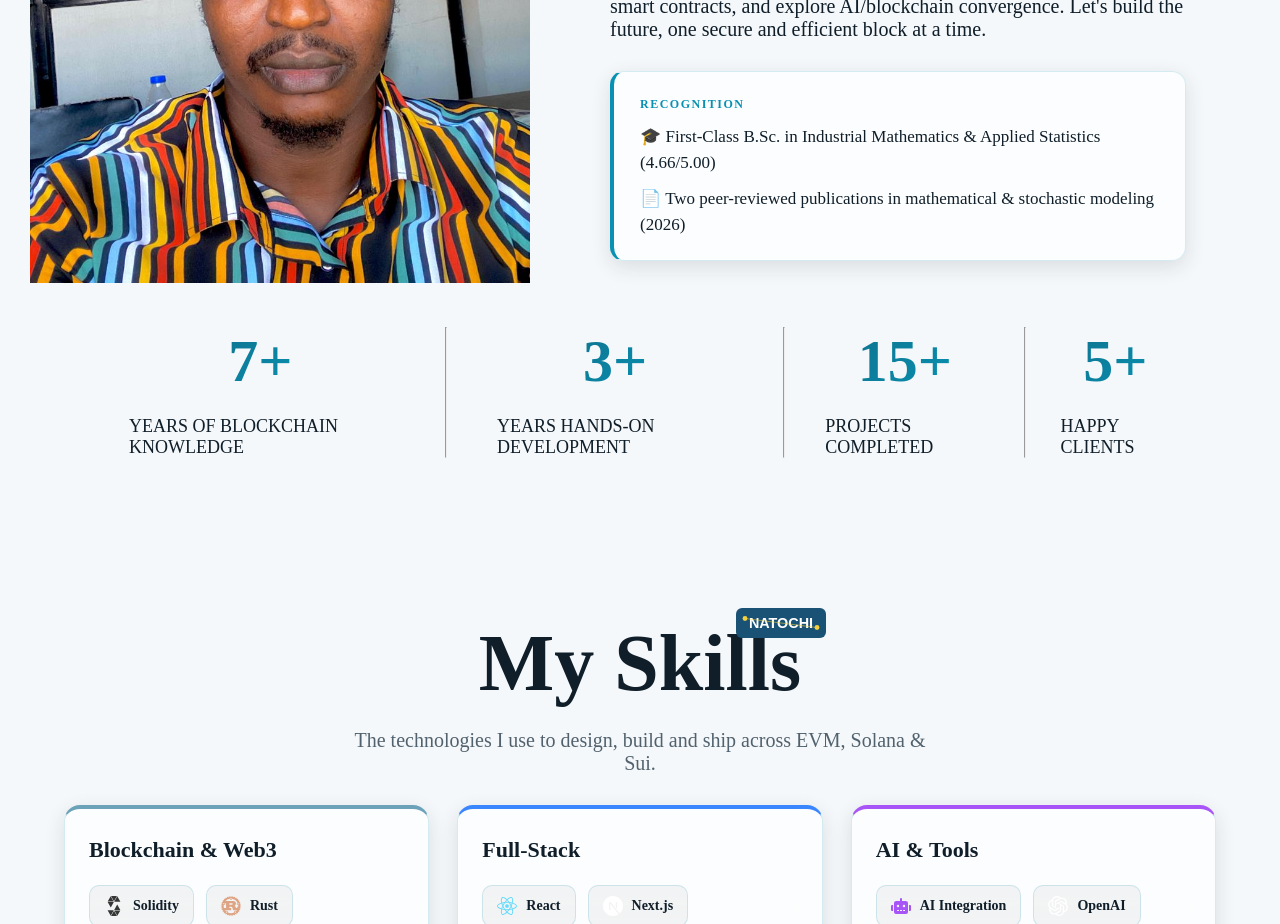
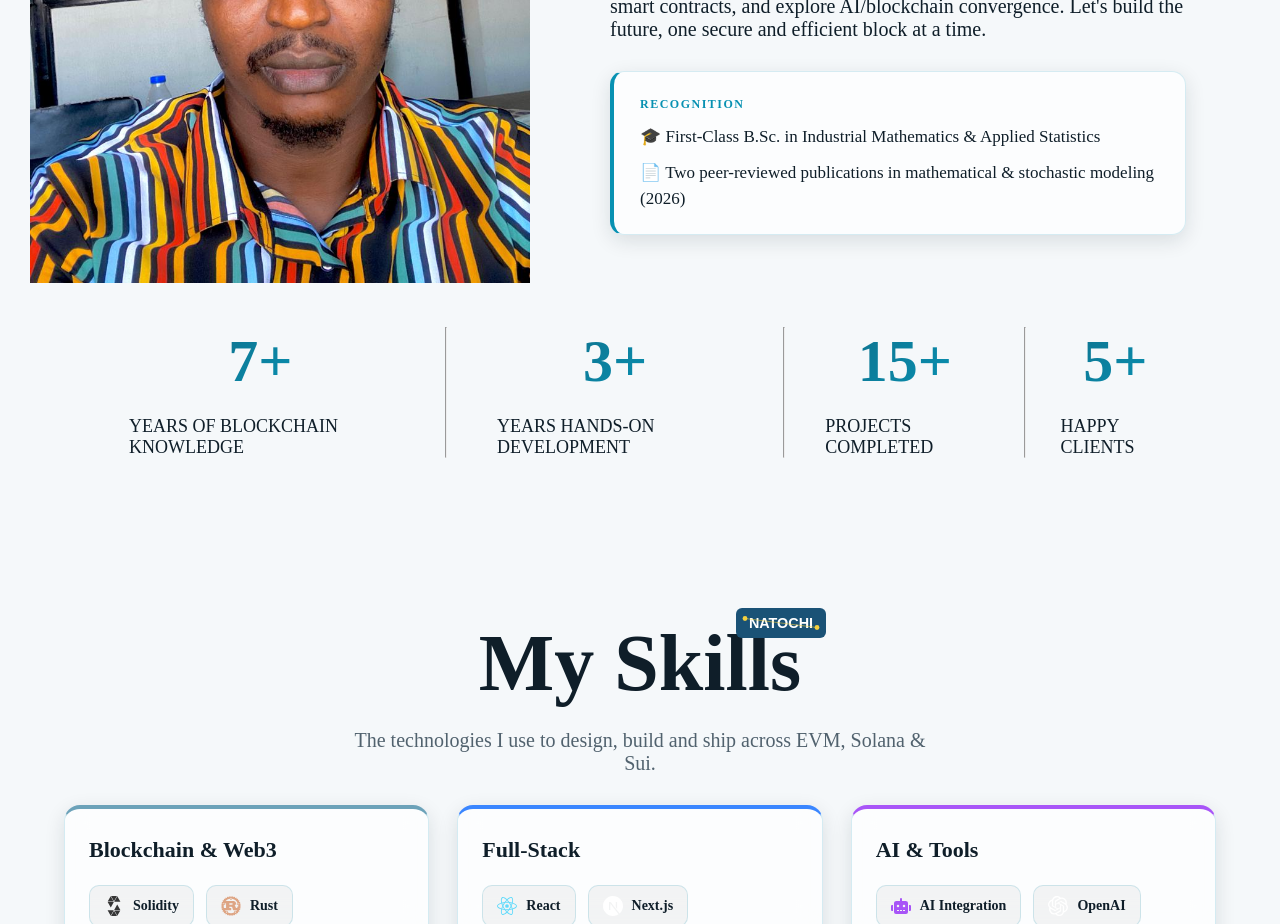
Before and after one commit to DaniTechdev/MyPortfolio-Natochi-, a Next.js app: page / in a window 1280 px wide. Shown: the part 1680-2604 px from the top of the page. Built offline with nearby package versions, Linux system fonts and the light colour scheme.

Commit message:
Drop the GPA line from the about section

```diff
--- a/Components/About/About.jsx
+++ b/Components/About/About.jsx
@@ -65,7 +65,7 @@ const About = () => {
             <ul className={Style.cred_list}>
               <li>
                 🎓 First-Class B.Sc. in Industrial Mathematics &amp; Applied
-                Statistics (4.66/5.00)
+                Statistics
               </li>
               <li>
                 📄 Two peer-reviewed publications in mathematical &amp;
```
